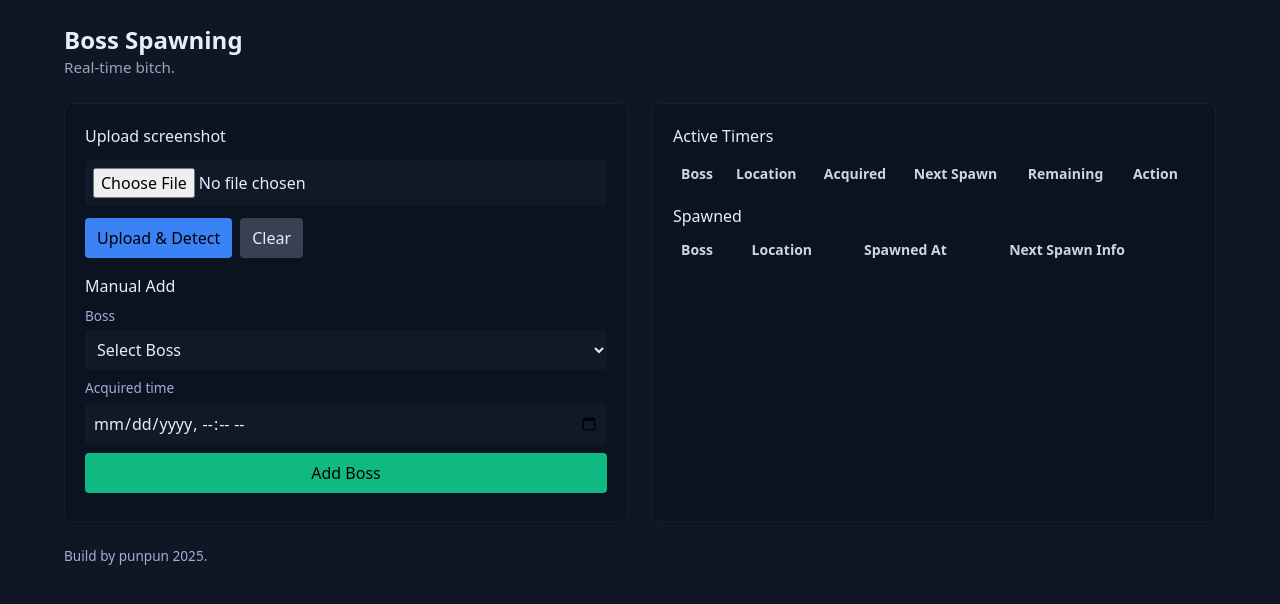
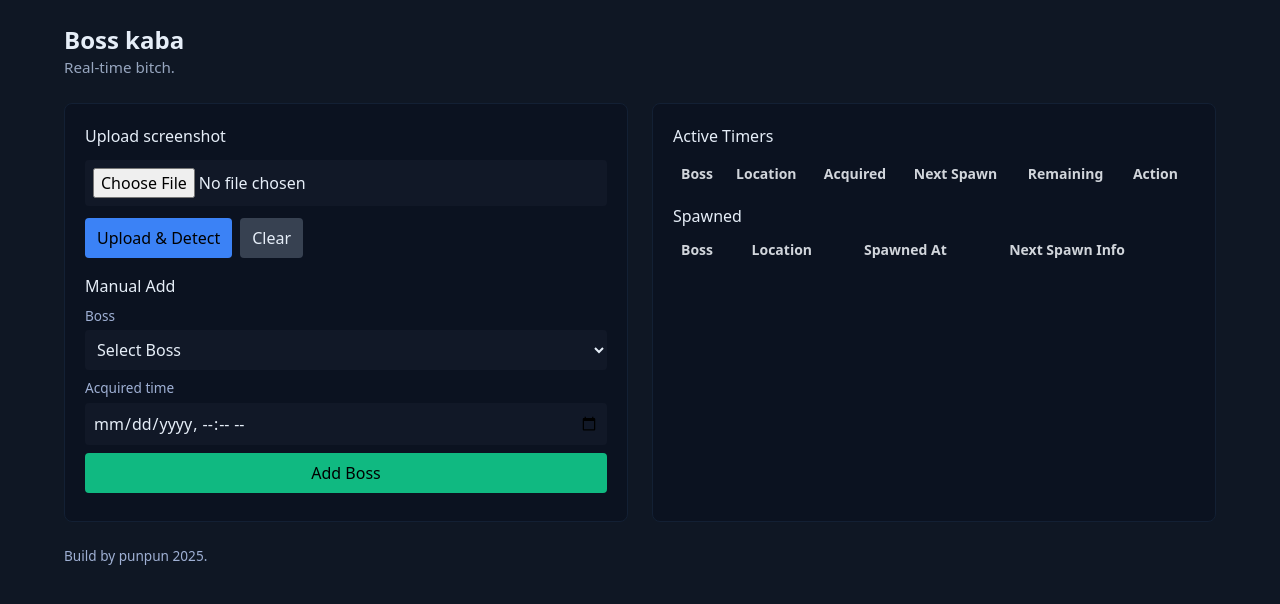
Before and after one commit to gordon023/boss, a website: page public/index.html in a window 1280 px wide. Drawn offline with nearby package versions, Linux system fonts and the light colour scheme; no server answers.

Commit message:
Update index.html

```diff
--- a/public/index.html
+++ b/public/index.html
@@ -16,7 +16,7 @@
 <body class="min-h-screen flex items-start justify-center p-6">
   <div class="w-full max-w-6xl">
     <header class="mb-6">
-      <h1 class="text-2xl font-semibold">Boss Spawning</h1>
+      <h1 class="text-2xl font-semibold">Boss kaba</h1>
       <p class="muted">Real-time bitch.</p>
     </header>
 
```
